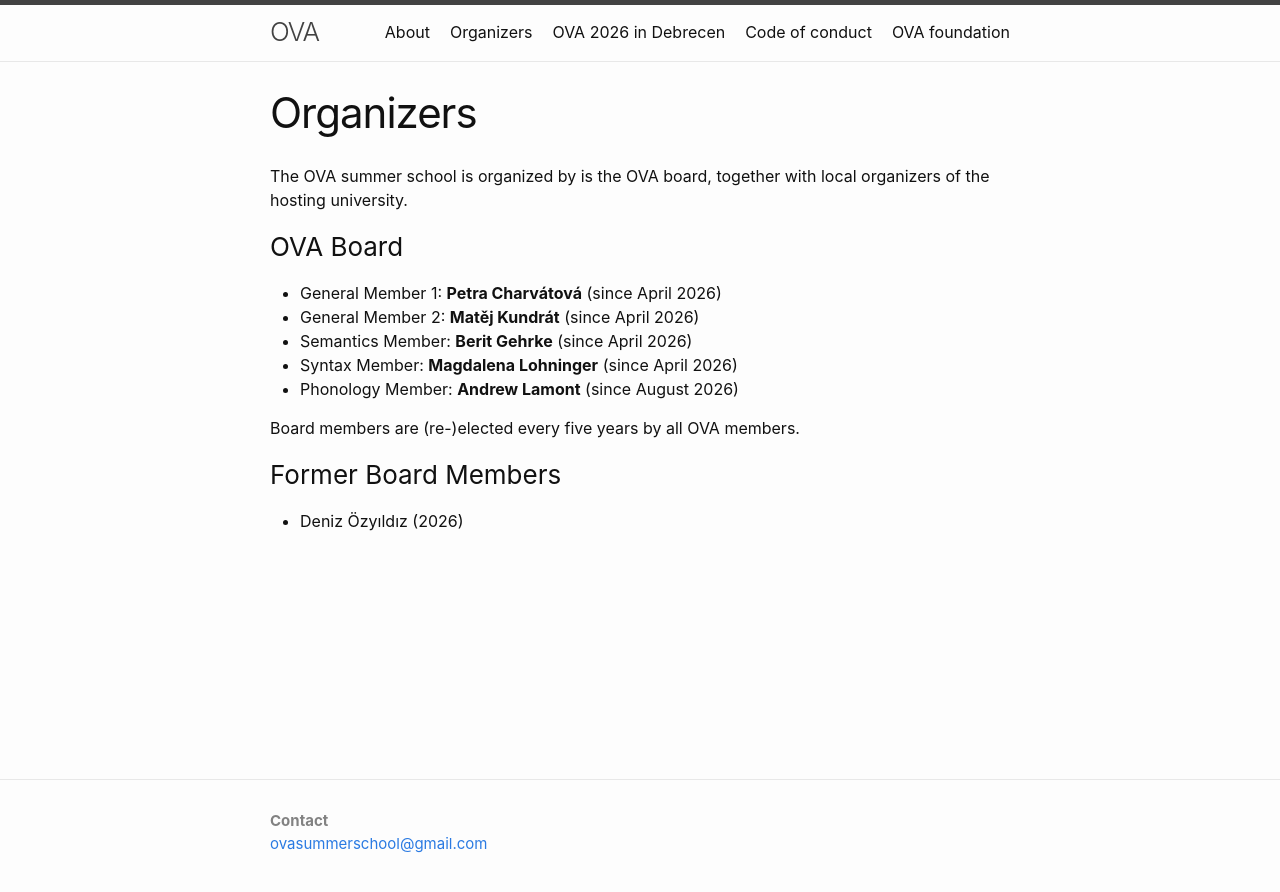
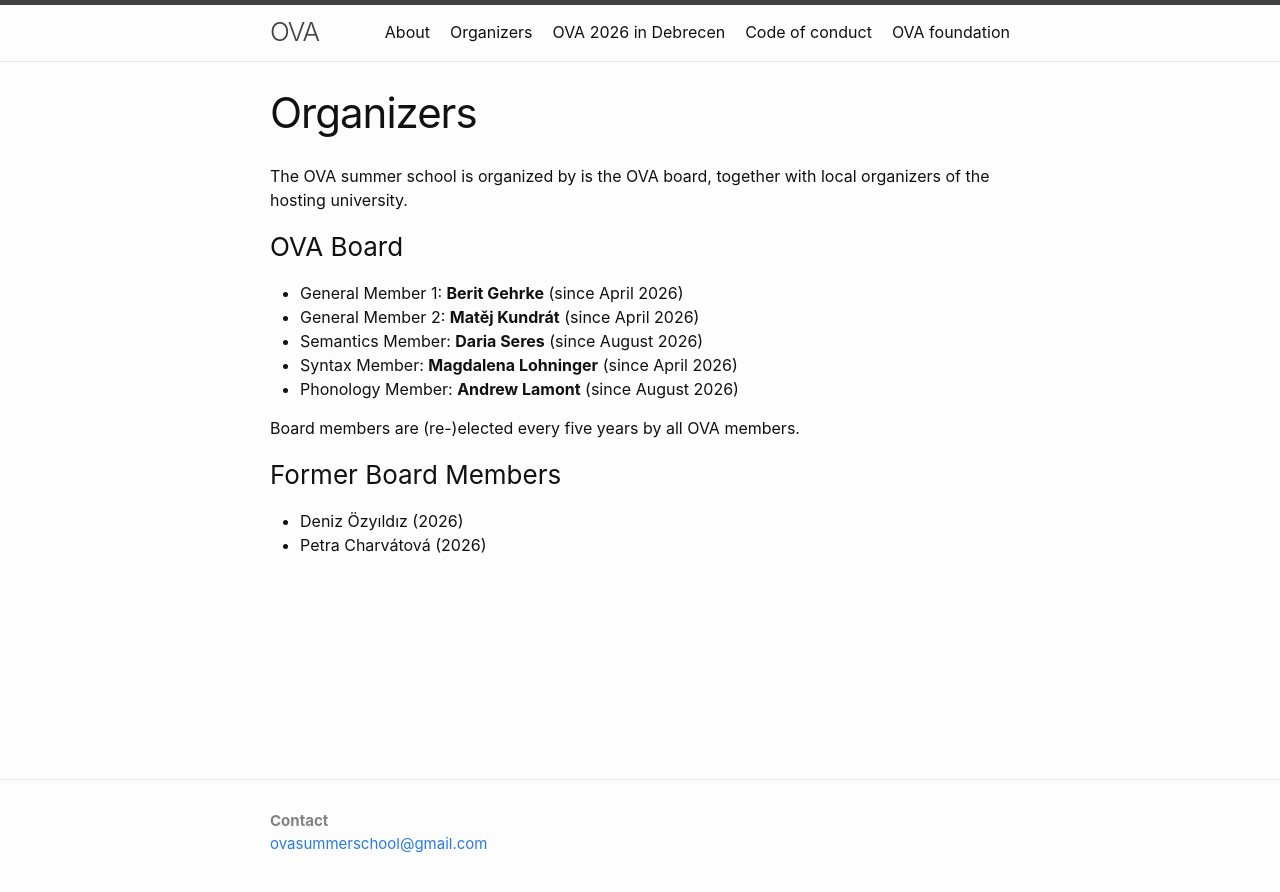
Before and after one commit to ovaschool/ovaschool.github.io, a Jekyll site: the page built from staticpages/1_organizers.markdown, in a window 1280 px wide. Shown: the top 892 px of the page. Built offline with Jekyll 4.4.1, drawn with Linux system fonts in a browser that asks for light colours.

Commit message:
Update 1_organizers.markdown

```diff
--- a/staticpages/1_organizers.markdown
+++ b/staticpages/1_organizers.markdown
@@ -9,9 +9,9 @@ The OVA summer school is organized by is the OVA board, together with local orga
 
 ### OVA Board
 
-* General Member 1: **Petra Charvátová** (since April 2026)
+* General Member 1: **Berit Gehrke** (since April 2026)
 * General Member 2: **Matěj Kundrát** (since April 2026)
-* Semantics Member: **Berit Gehrke** (since April 2026)
+* Semantics Member: **Daria Seres** (since August 2026)
 * Syntax Member: **Magdalena Lohninger** (since April 2026)
 * Phonology Member: **Andrew Lamont** (since August 2026)
 
@@ -20,3 +20,4 @@ Board members are (re-)elected every five years by all OVA members.
 ### Former Board Members
 
 * Deniz Özyıldız (2026)
+* Petra Charvátová (2026)
```
